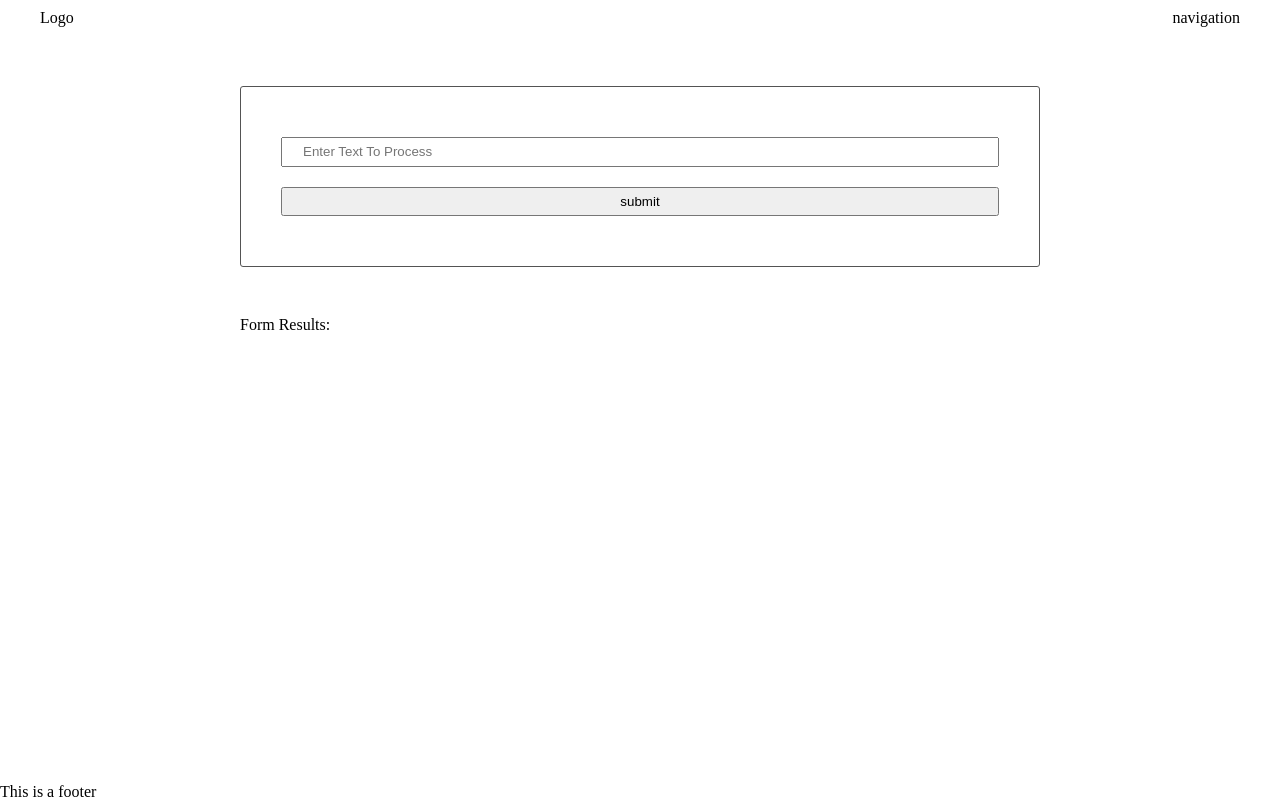
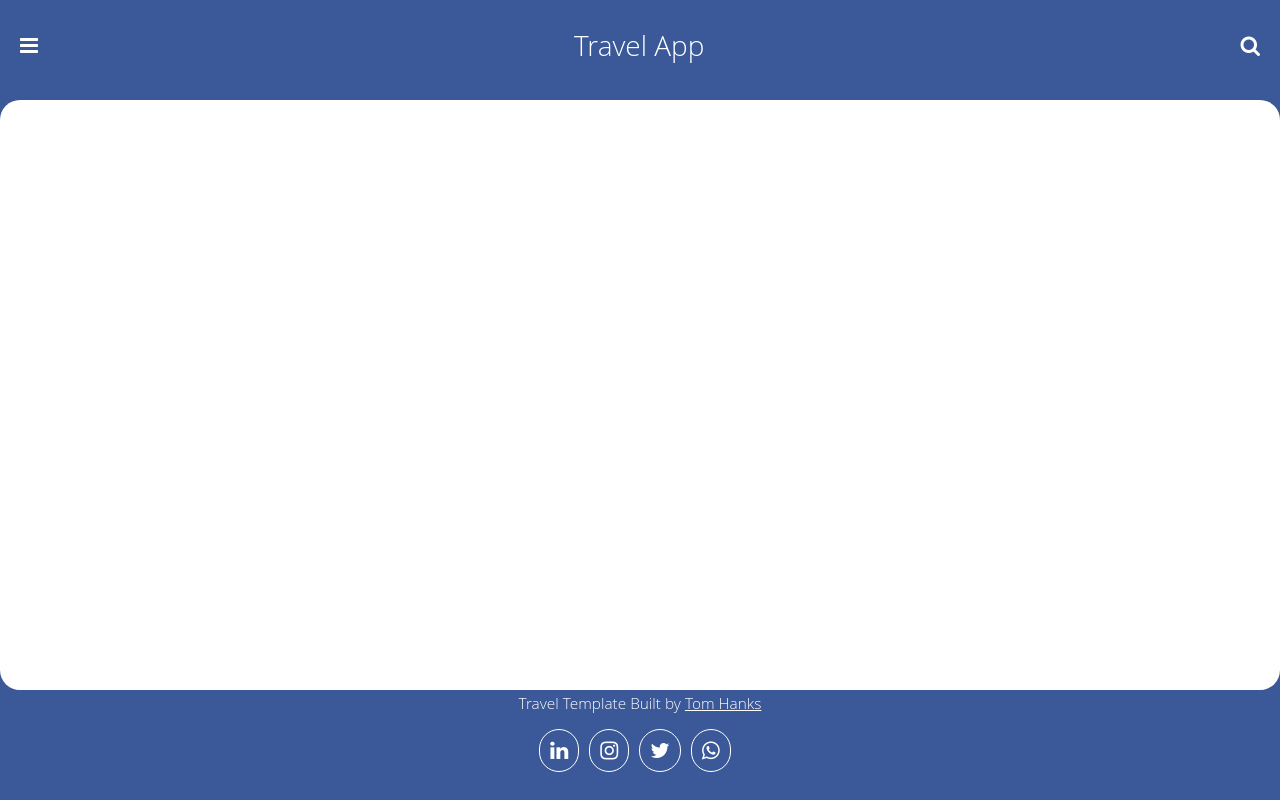
Before and after one commit to sparsh/travel-app, a website built with webpack: page src/client/views/index.html in a window 1280 px wide. Built offline with nearby package versions, Linux system fonts and the light colour scheme.

Commit message:
basic page one for travel, taken from blog page

```diff
--- a/package.json
+++ b/package.json
@@ -14,9 +14,9 @@
       "**/*.{js,jsx}",
       "!**/node_modules/**"
     ],
-    "moduleNameMapper":{
+    "moduleNameMapper": {
       "\\.(scss)$": "<rootDir>/__mocks__/styleMock.js"
-  }
+    }
   },
   "keywords": [],
   "author": "",
--- a/src/client/index.js
+++ b/src/client/index.js
@@ -1,8 +1,4 @@
-import './styles/resets.scss'
-import './styles/base.scss'
-import './styles/footer.scss'
-import './styles/form.scss'
-import './styles/header.scss'
+import './styles/main-styles.scss'
 import { handleSubmit } from './js/formHandler'
 
 
--- a/src/client/styles/base.scss
+++ /dev/null
@@ -1,14 +0,0 @@
-body {
-    display: flex;
-    flex-direction: column;
-    min-height: 100vh;
-}
-
-main {
-    flex: 2;
-}
-
-section {
-    max-width: 800px;
-    margin: 50px auto;
-}
--- /dev/null
+++ b/src/client/styles/fa-global-icons.scss
@@ -0,0 +1,36 @@
+
+
+/*-----id selectors for icon as it has higher precedence over class selector-----*/
+#search-icon {
+    font-size: 1.5em;
+    cursor: pointer;
+}
+
+#forward-icon {
+    text-decoration: none;
+    font-size: 1.5em;
+}
+
+#menu-icon {
+    font-size: 1.5em;
+    cursor: pointer;
+}
+
+#back-icon {
+    font-size: 2.0em;
+    color: #fff;
+}
+
+#footer-icon {
+    font-size: 1.5em;
+    padding-right: 10px;
+    border-radius: 100px;
+    border: #fff solid 1px;
+    padding: 10px;
+    margin-right: 10px;
+}
+
+#forward-icon {
+    color: #3b5998;
+    font-size: 2.0em;
+}
--- a/src/client/styles/form.scss
+++ /dev/null
@@ -1,12 +0,0 @@
-form {
-    border: 1px solid #545454;
-    border-radius: 3px;
-    padding: 40px;
-}
-
-input {
-    padding: 5px 20px;
-    width: 100%;
-    line-height: 16px;
-    margin: 10px 0;
-}
--- /dev/null
+++ b/src/client/styles/global-elements.scss
@@ -0,0 +1,50 @@
+
+/*-----element selector-----*/
+html {
+    height: 100%;
+}
+body {
+    font-size: 14px;
+    margin:0px;
+    height:100%;
+    background-color: #3b5998;
+    font-family: Open Sans,sans-serif ;
+}
+
+a {
+    color: #1976D2;
+}
+
+h1 {
+    font-size: 2.0em;
+    font-weight: 300;
+    margin: 0;
+    padding: 0;
+}
+
+h2 {
+    font-size: 1.2em;
+    font-weight: 400;
+    margin: 0;
+    padding: 0;
+}
+
+h3 {
+    font-size: 1.1em;
+    margin: 5px 0px 5px 0px;
+    padding: 0;
+    font-weight: 100;
+}
+
+h4 {
+    margin: 0;
+    padding: 0;
+    font-weight: 300;
+}
+
+p {
+    color: #616161;
+    font-size: 1.2em;
+    line-height: 30px;
+    font-weight: 300;
+}
--- /dev/null
+++ b/src/client/styles/global-styles.scss
@@ -0,0 +1,37 @@
+
+/*-----element selector-----*/
+
+.container {
+    display: grid;
+    grid-template-rows: 100px 1fr 150px ;
+    height:100%;
+}
+
+.container .header {
+    color: #fff;
+    margin-bottom: 10px;
+    display: flex;
+    padding: 0px 20px 0px 20px;
+    flex-direction: row;
+    justify-content: space-between;
+    align-items: center;
+ }
+
+.container .footer {
+    margin-top: 10px;
+    color: #fff;
+    display: flex;
+    flex-direction: column;
+    align-items: center;
+    justify-content: center;
+}
+
+.footer .footer-icon-container {
+    display: flex;
+    margin-top: 10px;
+    flex-direction: row;
+}
+
+.footer a{
+    color: #fff
+}
--- a/src/client/styles/header.scss
+++ /dev/null
@@ -1,5 +0,0 @@
-header {
-    display: flex;
-    justify-content: space-between;
-    padding: 10px 40px;
-}
--- /dev/null
+++ b/src/client/styles/main-styles.scss
@@ -0,0 +1,8 @@
+
+
+@import url(./global-styles.scss);
+@import url(./global-elements.scss);
+@import url(./fa-global-icons.scss);
+@import url(./travel-content.scss);
+@import url(./travel-content-mq.scss);
+@import url("https://cdnjs.cloudflare.com/ajax/libs/font-awesome/4.7.0/css/font-awesome.min.css");
--- a/src/client/styles/resets.scss
+++ /dev/null
@@ -1,55 +0,0 @@
-/* http://meyerweb.com/eric/tools/css/reset/
-   v2.0 | 20110126
-   License: none (public domain)
-*/
-
-* {
-    box-sizing: border-box;
-}
-
-html, body, div, span, applet, object, iframe,
-h1, h2, h3, h4, h5, h6, p, blockquote, pre,
-a, abbr, acronym, address, big, cite, code,
-del, dfn, em, img, ins, kbd, q, s, samp,
-small, strike, strong, sub, sup, tt, var,
-b, u, i, center,
-dl, dt, dd, ol, ul, li,
-fieldset, form, label, legend,
-table, caption, tbody, tfoot, thead, tr, th, td,
-article, aside, canvas, details, embed,
-figure, figcaption, footer, header, hgroup,
-menu, nav, output, ruby, section, summary,
-time, mark, audio, video {
-	margin: 0;
-	padding: 0;
-	border: 0;
-	font-size: 100%;
-	font: inherit;
-	vertical-align: baseline;
-}
-/* HTML5 display-role reset for older browsers */
-article, aside, details, figcaption, figure,
-footer, header, hgroup, menu, nav, section {
-	display: block;
-}
-body {
-	line-height: 1;
-}
-ol, ul {
-	list-style: none;
-}
-blockquote, q {
-	quotes: none;
-}
-blockquote:before, blockquote:after,
-q:before, q:after {
-	content: '';
-	content: none;
-}
-table {
-	border-collapse: collapse;
-	border-spacing: 0;
-}
-ul {
-    list-style-type: none;
-}
--- /dev/null
+++ b/src/client/styles/travel-content.scss
@@ -0,0 +1,7 @@
+/* Blog Contents Styling : Title/Image/descrion/date */
+.container .travel-content {
+    background-color: #fff;
+    padding: 20px;
+    height: 100%;
+    border-radius: 20px;
+}
--- a/src/client/views/index.html
+++ b/src/client/views/index.html
@@ -1,47 +1,33 @@
-<!DOCTYPE html>
-<html lang="en" dir="ltr">
-    <head>
-        <meta charset="utf-8">
-        <title>Test</title>
-    </head>
+<!doctype html>
+<html>
 
-    <body>
+<head>
+    <meta charset="UTF-8">
+    <meta name="viewport" content="width=device-width, initial-scale=1.0">
+</head>
 
-        <header>
-            <div class="">
-                Logo
+<body>
+    <div class="container">
+        <header class="header">
+            <i id="menu-icon" class="fa fa-bars" aria-label="Open Menu"></i>
+            <h1>Travel App</h1>
+            <i id="search-icon" class="fa fa-search" aria-label="Search Text in Bogs"></i>
+        </header>
+        <div class="travel-content responsive-content">
+
+
+        </div>
+        <footer class="footer">
+            <h3>Travel Template Built by&nbsp;<a target="_blank"
+                    href="https://in.linkedin.com/in/sparsh-jain-0b183ba6">Tom Hanks</a></h3>
+            <div class="footer-icon-container">
+                <i id="footer-icon" class="fa fa-linkedin" aria-label="linked icon"></i>
+                <i id="footer-icon" class="fa fa-instagram" aria-label="instagram icon"></i>
+                <i id="footer-icon" class="fa fa-twitter" aria-label="twitter icon"></i>
+                <i id="footer-icon" class="fa fa-whatsapp" aria-label="whatsapp icon"></i>
             </div>
-            <div class="">
-                navigation
-            </div>
-        </header>
+        </footer>
+    </div>
+</body>
 
-        <main>
-            <section>
-                <form class="" onsubmit="return Client.handleSubmit(event)">
-                    <input id="name" type="text" name="input" value="" placeholder="Enter Text To Process">
-                    <input type="submit" name="" value="submit" onclick="return Client.handleSubmit(event)" onsubmit="return Client.handleSubmit(event)">
-                </form>
-            </section>
-
-            <section>
-                <strong>Form Results:</strong>
-                <div id="results"></div>
-            </section>
-        </main>
-
-        <footer>
-            <p>This is a footer</p>
-        </footer>
-
-    </body>
-    <script>
-        // Check that service workers are supported
-        if ('serviceWorker' in navigator) {
-          // Use the window load event to keep the page load performant
-          window.addEventListener('load', () => {
-            navigator.serviceWorker.register('/service-worker.js');
-          });
-        }
-    </script>
 </html>
--- a/webpack.dev.js
+++ b/webpack.dev.js
@@ -22,7 +22,7 @@ module.exports = {
         },
       },
       {
-        test: /\.s[ac]ss$/i,
+        test: /\.scss$/i,
         use: [
           // Creates `style` nodes from JS strings
           "style-loader",
```
Also changed, not shown: src/client/styles/travel-content-mq.scss (added, +36 -0 lines), src/client/styles/footer.scss (deleted), 5 other files.
